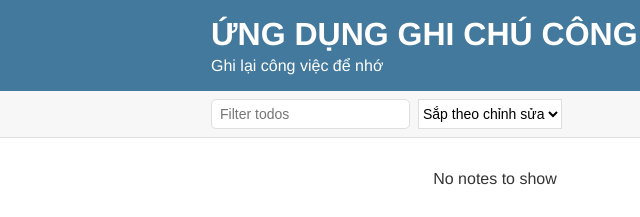
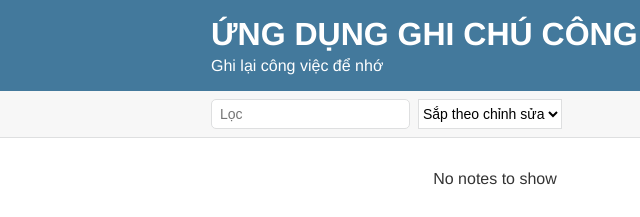
Before and after one commit to MiniLessons/NotesApp, a plain HTML site: page index.html in a window 1280 px wide. Shown: the top 217 px of the page, 145-785 px from the left. Drawn offline with nearby package versions, Linux system fonts and the light colour scheme.

Commit message:
Update index.html

```diff
--- a/index.html
+++ b/index.html
@@ -16,7 +16,7 @@
 </div>
 <div class="actions">
     <div class="actions__container">
-        <input id="search-text" type="text" class="input" placeholder="Filter todos">
+        <input id="search-text" type="text" class="input" placeholder="Lọc">
         <select name="" id="filter-by" class="dropdown">
             <option value="byEdited">Sắp theo chỉnh sửa</option>
             <option value="byCreated">Sắp theo ngày tạo</option>
```
